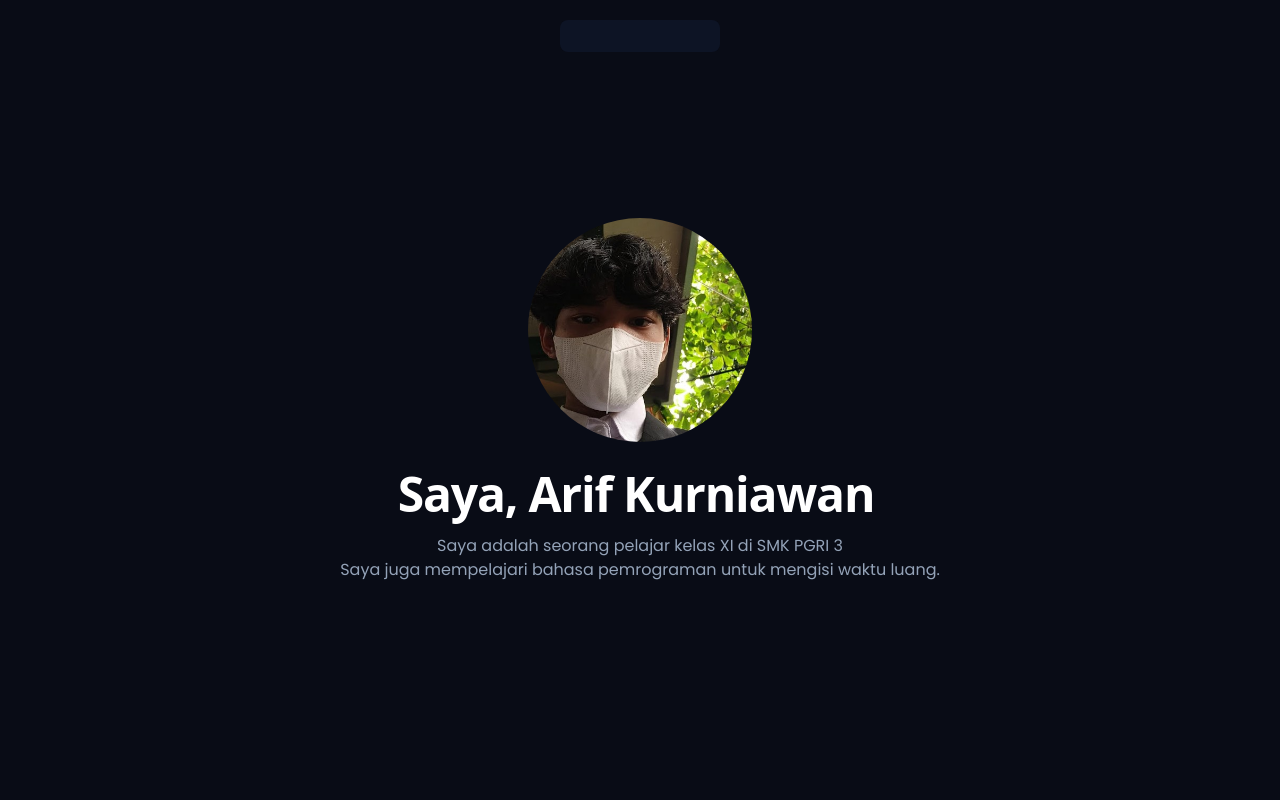
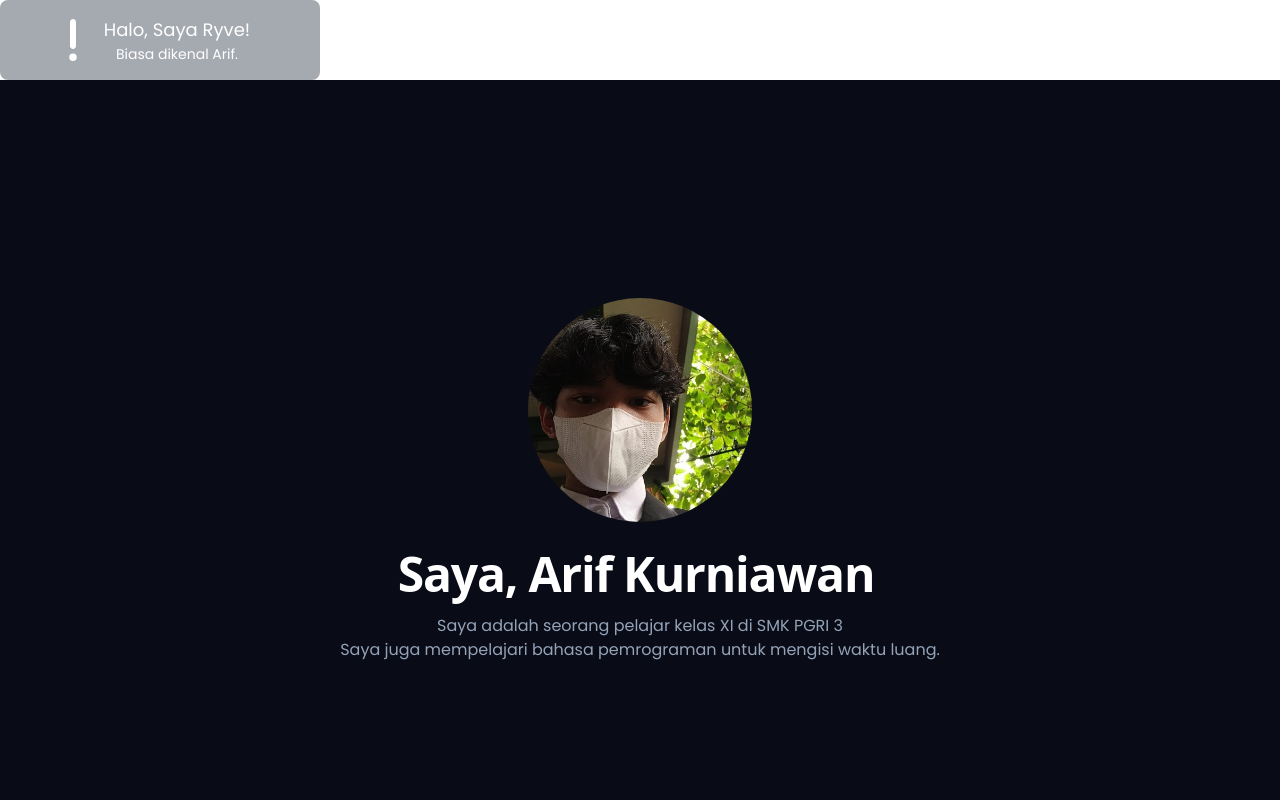
Before and after one commit to ryvexc/ryvexc.github.io, a Next.js app: page / in a window 1280 px wide. Shown: the top 800 px of the page. Built offline with nearby package versions, Linux system fonts and the light colour scheme.

Commit message:
better dynamic island

```diff
--- a/components/DynamicIsland.tsx
+++ b/components/DynamicIsland.tsx
@@ -1,10 +1,21 @@
-import { useState } from "react"
+import { useState, useEffect } from "react"
 
 export default function DynamicIsland({ title, children, defaultShow, setDefaultShow }: any) {
   const [show, setShow] = useState<boolean>(false);
+  const [time, setTime] = useState<string>("00:00");
 
-  return <div onMouseOver={e => setShow(true)} onMouseOut={e => setShow(false)} className={`absolute left-1/2 transform duration-300 ease-in-out rounded-lg -translate-x-1/2 bg-slate-900 bg-opacity-80 backdrop-blur-xl ${show || defaultShow ? "h-20 w-80" : "h-8 w-40"} mt-5`}>
-    {/* <div className={`absolute ${!show && !defaultShow ? 'delay-200 opacity-1' : 'opacity-0'} select-none duration-300 overflow-hidden w-full h-full flex justify-center items-center`}>{title}</div> */}
+  useEffect(() => {
+    setInterval(() => {
+      const date = new Date();
+
+      setTime(`${date.getHours() < 10 ? "0" + date.getHours() : date.getHours()}:${date.getMinutes() < 10 ? "0" + date.getMinutes() : date.getMinutes()}:${date.getSeconds() < 10 ? "0" + date.getSeconds() : date.getSeconds()}`);
+    }, 1000);
+
+    return () => { }
+  });
+
+  return <div onMouseOver={e => setShow(true)} onMouseOut={e => setShow(false)} className={`transform duration-300 ease-in-out rounded-lg bg-slate-800 bg-opacity-40 backdrop-blur-xl ${show || defaultShow ? "h-20 w-80" : "h-8 w-40"}`}>
+    <div className={`absolute ${!show && !defaultShow ? 'delay-200 opacity-1' : 'opacity-0'} select-none duration-300 overflow-hidden w-full h-full flex justify-center items-center`}>{time}</div>
     <div className={`${show || defaultShow ? 'opacity-1 scale-100' : 'opacity-0 scale-0'} ease-in-out select-none duration-300 overflow-hidden w-full h-full`}>{children}</div>
   </div>
 }
```
